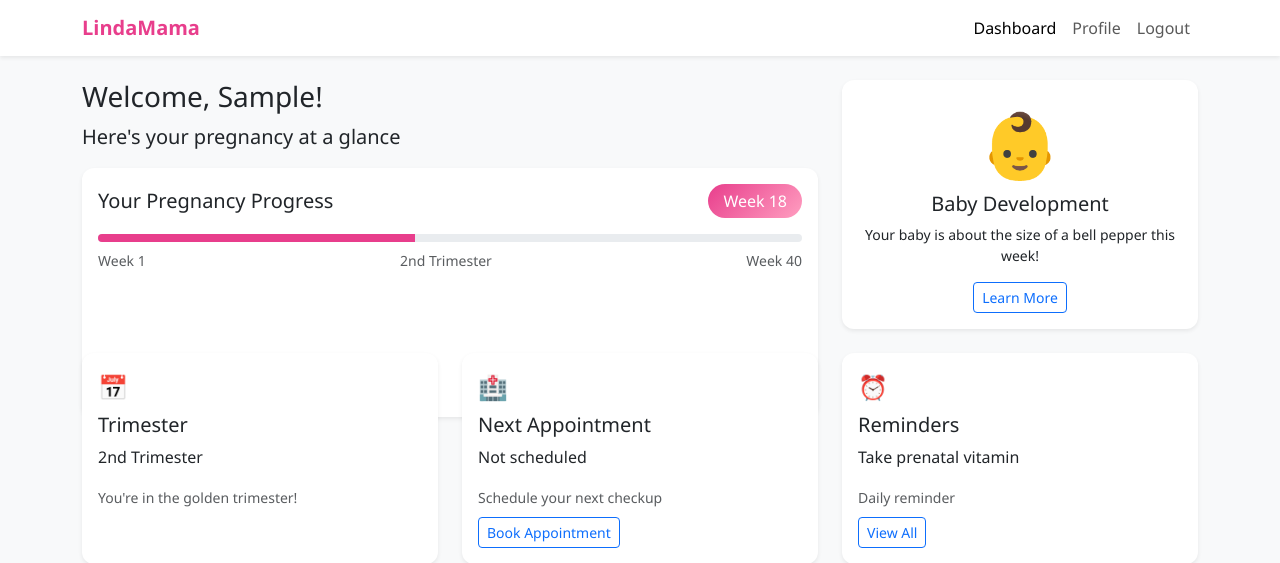
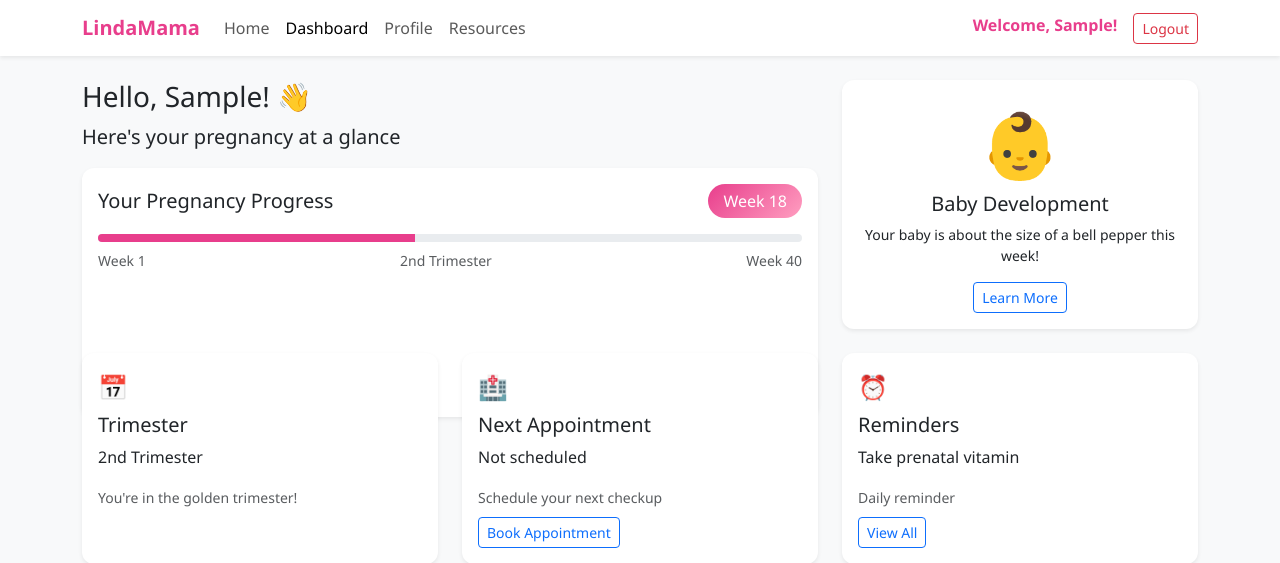
Before and after one commit to ayioka/Linda-Mama-Pregnancy-App, a Django app: page /dashboard/ in a window 1280 px wide. Shown: the top 563 px of the page. Run offline with Django 4.2, Linux system fonts and the light colour scheme; the visitor is signed in with stand-in values (Sample User, id 1); data comes from the database, SQL or seed files in the repository; parts of the project's set-up code (start-up, migrations or seed data) failed here and were passed over.

Commit message:
Refactor dashboard layout and enhance user experience
Updated the dashboard HTML template with a new layout, improved user welcome message, and added community updates section.

```diff
--- a/pregnancy/templates/pregnancy/dashboard.html
+++ b/pregnancy/templates/pregnancy/dashboard.html
@@ -73,6 +73,10 @@
       padding: 2rem 0;
       margin-top: 3rem;
     }
+    .user-welcome {
+      color: #e83e8c;
+      font-weight: 600;
+    }
   </style>
 </head>
 <body class="bg-light">
@@ -83,10 +87,24 @@
       <span class="navbar-toggler-icon"></span>
     </button>
     <div class="collapse navbar-collapse" id="navbarNav">
-      <ul class="navbar-nav ms-auto">
+      <ul class="navbar-nav me-auto">
+        <li class="nav-item"><a class="nav-link" href="{% url 'home' %}">Home</a></li>
         <li class="nav-item"><a class="nav-link active" href="{% url 'dashboard' %}">Dashboard</a></li>
         <li class="nav-item"><a class="nav-link" href="{% url 'profile' %}">Profile</a></li>
-        <li class="nav-item"><a class="nav-link" href="{% url 'logout' %}">Logout</a></li>
+        <li class="nav-item"><a class="nav-link" href="{% url 'resources' %}">Resources</a></li>
+      </ul>
+      <ul class="navbar-nav ms-auto">
+        <li class="nav-item">
+          <span class="navbar-text user-welcome me-3">
+            Welcome, {{ user.first_name|default:user.username }}!
+          </span>
+        </li>
+        <li class="nav-item">
+          <form method="post" action="{% url 'logout' %}" class="d-inline">
+            {% csrf_token %}
+            <button type="submit" class="btn btn-outline-danger btn-sm">Logout</button>
+          </form>
+        </li>
       </ul>
     </div>
   </div>
@@ -106,7 +124,7 @@
   <!-- Welcome section -->
   <div class="row mb-4">
     <div class="col-md-8">
-      <h3 id="welcome-message">Welcome, {{ user.first_name|default:user.username }}!</h3>
+      <h3>Hello, {{ user.first_name|default:user.username }}! 👋</h3>
       <p class="lead">Here's your pregnancy at a glance</p>
 
       <!-- Pregnancy progress -->
@@ -290,22 +308,11 @@
 
 <footer class="footer">
   <div class="container text-center">
-    <p>&copy; 2025 LindaMama. All rights reserved.</p>
+    <p>&copy; 2023 LindaMama. All rights reserved.</p>
     <p class="text-muted">Your trusted pregnancy companion</p>
   </div>
 </footer>
 
 <script src="https://cdn.jsdelivr.net/npm/bootstrap@5.3.1/dist/js/bootstrap.bundle.min.js"></script>
-
-<!-- Remove problematic JavaScript files -->
-<!--
-<script src="/static/js/utils.js"></script>
-<script src="/static/js/auth.js"></script>
-<script src="/static/js/navigation.js"></script>
-<script src="/static/js/actions.js"></script>
-<script src="/static/js/dashboard.js"></script>
-<script src="/static/js/main.js"></script>
--->
-
 </body>
 </html>
```
